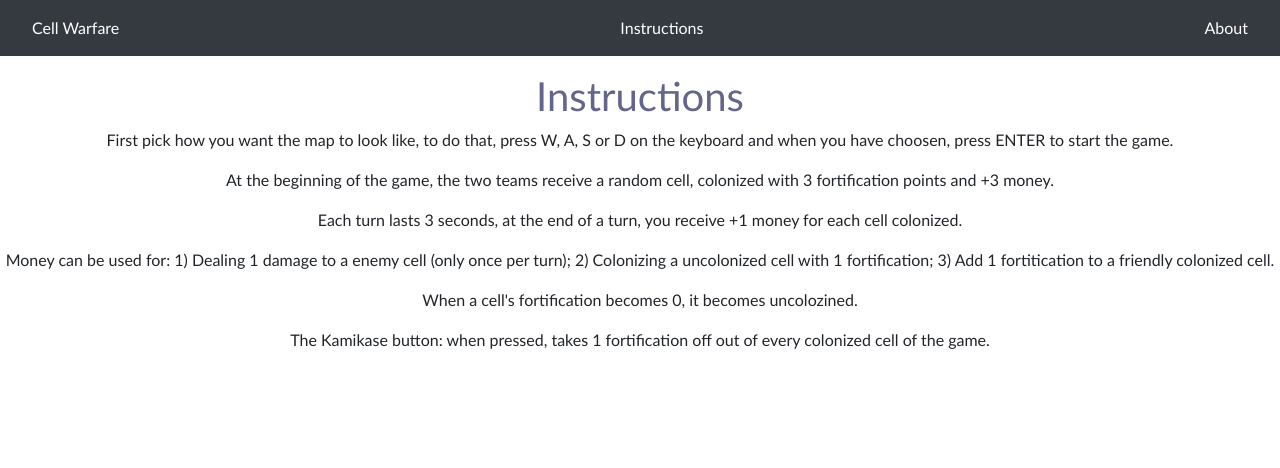
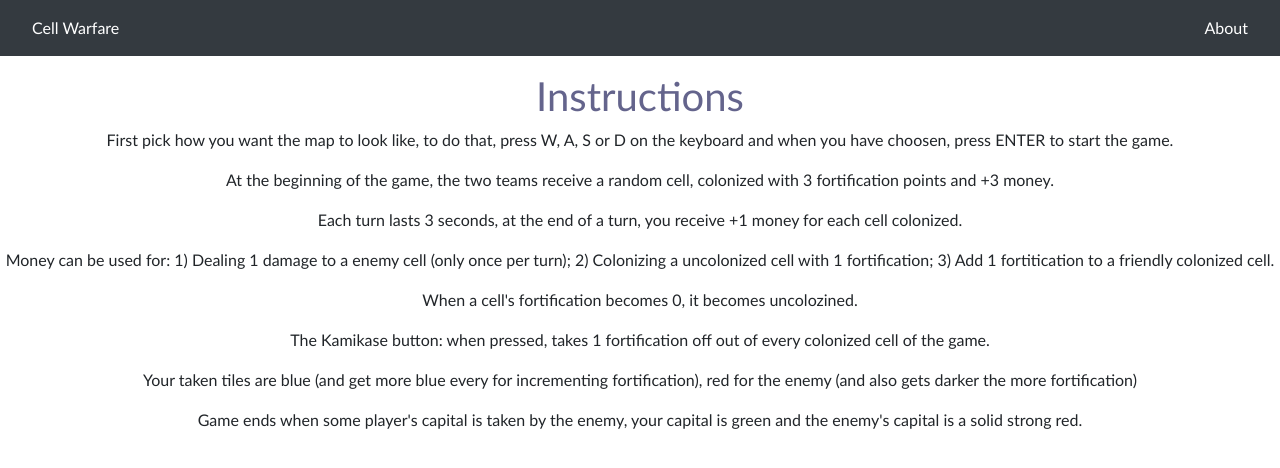
Before and after one commit to RenatoBrittoAraujo/Cell-Warfare, a website: page assets/instructions.html in a window 1280 px wide. Drawn offline with nearby package versions, Linux system fonts and the light colour scheme.

```diff
--- a/assets/instructions.html
+++ b/assets/instructions.html
@@ -20,7 +20,6 @@
 <body>
 	<nav class="navbar navbar-dark bg-dark">
 		<a class="nav-link" style="color: white" href="/">Cell Warfare</a>
-		<a class="nav-link" style="color: white" href="/instructions"> Instructions </a>
 		<a class="nav-link" style="color: white" href="/about"> About </a>
 	</nav>
 	<h1 class="mt-3">Instructions</h1>
@@ -43,6 +42,12 @@
 		<p>
 			The Kamikase button: when pressed, takes 1 fortification off out of every colonized cell of the game.
 		</p>
+		<p>
+			Your taken tiles are blue (and get more blue every for incrementing fortification), red for the enemy (and also gets darker the more fortification)
+		</p>
+		<p>
+			Game ends when some player's capital is taken by the enemy, your capital is green and the enemy's capital is a solid strong red.
+		</p>
 	</div>
 </body>
 </html>
```
Also changed, not shown: assets/about.html (+0 -1 lines), assets/index.html (+2 -1 lines).
